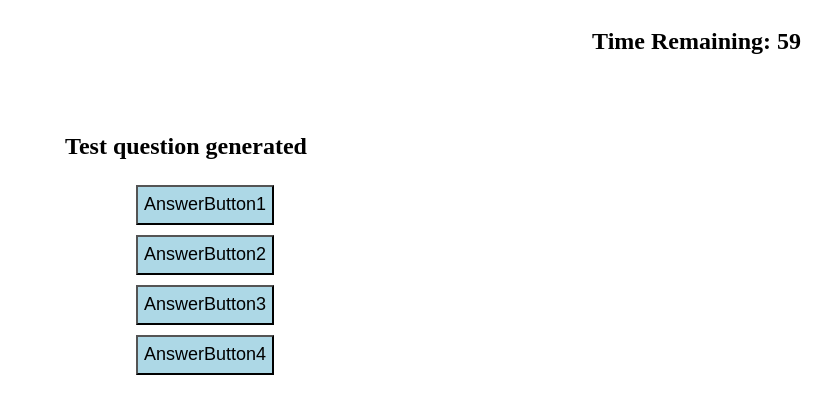
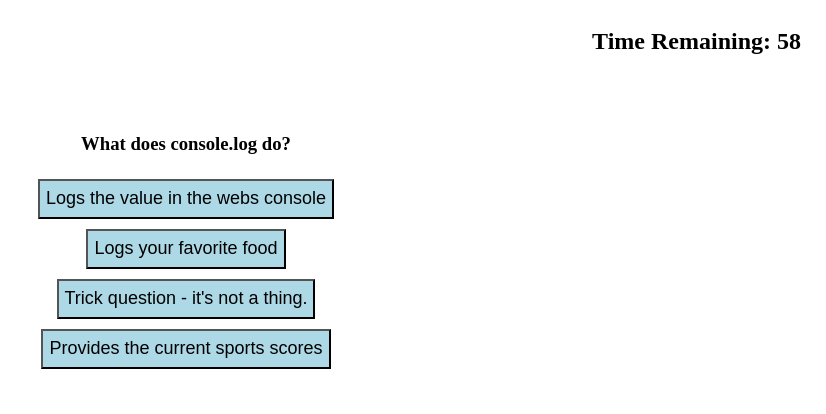
Before and after one commit to dr-50/API_Quiz, a plain HTML site: page index.html in a window 1280 px wide. Both pictures are taken after a click on the button "Start". Shown: the whole page, without its empty margins (454-1280 px from the left). Drawn offline with Linux system fonts and the light colour scheme.

Commit message:
added actual questions and answers

```diff
--- a/assets/css/styles.css
+++ b/assets/css/styles.css
@@ -12,10 +12,12 @@ body {
   /* margin-top: 100px; */
 }
 .container #instructions {
-    margin-top:125px; width:50%; text-align:center;
+  margin-top: 125px;
+  width: 50%;
+  text-align: center;
 }
 .container #start {
-    background-color:darkgreen;
+  background-color: darkgreen;
   width: 75px;
   height: 40px;
   color: cornsilk;
@@ -23,8 +25,26 @@ body {
   margin-top: 25px;
 }
 
-#buttonContainer {
-    display:flex; width:100px; flex-wrap:wrap; height:200px; align-items:center;
+#btnContainer {
+  display: flex;
+  width: auto;
+  flex-wrap: wrap;
+  height: 200px;
+  align-items: center;
+  margin: auto;
+}
+
+#btn1Container{
+    width: 100%;
+}
+#btn2Container{
+    width: 100%;
+}
+#btn3Container{
+    width: 100%;
+}
+#btn4Container{
+    width: 100%;
 }
 
 #timer {
--- a/assets/js/script.js
+++ b/assets/js/script.js
@@ -3,22 +3,64 @@ var startBtn = document.getElementById("start");
 var containerEl = document.getElementById("container");
 var pEl = document.getElementById("instructions");
 var luckEl = document.getElementById("luck");
-var h2El = document.createElement("h2");
+var btnContainer = document.getElementById("btnContainer");
+// var h2El = document.createElement("h2");
 var body= document.body;
+var decreaseTime = 2;
+var indexPlace = 0;
 
+var questionEl = document.getElementById("question");
+document.get
+
+var answerBtn1
+var answerBtn2
+var answerBtn3
+var answerBtn4
 var questions = [
-  { q: "The sky is blue.", a: "t" },
-  { q: "There are 365 days in a year.", a: "t" },
-  { q: "There are 42 ounces in a pound.", a: "f" },
-  { q: "The Declaration of Independence was created in 1745.", a: "f" },
-  { q: "Bananas are vegetables.", a: "f" },
+  { q: "What does console.log do?", a1: "Logs the value in the webs console" , a2: "Logs your favorite food", a3:"Trick question - it's not a thing.", a4:"Provides the current sports scores", answer:"Logs the value in the webs console"},
+  { q: "What is a DOM?", a1: "Due On Monday" , a2: "Don't Ommit Messages", a3:"Donuts On Mirrors", a4:"Document Object Model", answer:"Document Object Model"},
+  { q: "What javascript code allows you to select an element by it's id?", a1: "getElementByName" , a2: "getElementByClass", a3:"getElementById", a4:"This isn't possible through javascript", answer:"getElementById" },
+  { q: "What is pseudocode?", a1: "Comments within the program to detail what's happening in the backend" , a2: "Fake code to confuse hackers", a3:"An ancient coding language", a4:"Fake code for added security", answer:"Comments within the program to detail what's happening in the backend" }
 ];
 
-var score = 0;
+
+var highScore = 0;
+var timeLeft = 59;
+
+
+function startQuiz(){
+//remove good luck and start button
+luckEl.parentNode.removeChild(luckEl);
+startBtn.parentNode.removeChild(startBtn);
+pEl.parentNode.removeChild(pEl);
+
+// var questionEl = document.createElement('h2');
+//   body.appendChild(questionEl);
+
+var answerBtn1 = document.createElement('button');
+answerBtn1.id='answerBtn1';
+btn1Container.appendChild(answerBtn1)
+
+var answerBtn2 = document.createElement('button');
+answerBtn2.id='answerBtn2';
+btn2Container.appendChild(answerBtn2)
+
+var answerBtn3 = document.createElement('button');
+answerBtn3.id='answerBtn3';
+btn3Container.appendChild(answerBtn3)
+
+var answerBtn4 = document.createElement('button');
+answerBtn4.id='answerBtn4';
+btn4Container.appendChild(answerBtn4)
+
+
+countDown();
+questionGenerator();
+}
 
 //Timer that counts down from 60
 function countDown() {
-  var timeLeft = 60;
+
 
   //use the 'setInterval()' method to call a function to be executed every 1 second
   var timeInterval = setInterval(function () {
@@ -32,83 +74,88 @@ function countDown() {
   }, 1000);
 }
 
+
 //replace p text with question
 function questionGenerator() {
-  //remove good luck and start button
-  luckEl.parentNode.removeChild(luckEl);
-  startBtn.parentNode.removeChild(startBtn);
-  pEl.parentNode.removeChild(pEl);
 
-
-  //Create element for displaying questions
-
-  var questionEl = document.createElement('h2');
-  questionEl.textContent =
-    'Test question generated';
+    questionEl.textContent = questions[indexPlace].q;
   questionEl.setAttribute('style', 'margin-top:125px; width:100%;');
-  body.appendChild(questionEl);
+  //body.appendChild(questionEl);
 
 //create div container for holding answer buttons
-  var buttonContainer = document.createElement('div')
-  buttonContainer.id='btnContainer';
-  buttonContainer.setAttribute('style', 'backgroun-color:yellow; display:flex; width:100px; flex-wrap:wrap; height:200px; align-items:center; margin:auto;')
-  body.appendChild(buttonContainer);
+  //var buttonContainer = document.createElement('div')
+  //buttonContainer.id='btnContainer';
+  //var buttonContainer
+  //buttonContainer.setAttribute('style', 'background-color:yellow; display:flex; width:100px; flex-wrap:wrap; height:200px; align-items:center; margin:auto;')
+  //body.appendChild(buttonContainer);
 
 
   // create buttons for selecting answers
-  var answerBtn1 = document.createElement('button');
-  answerBtn1.id='answerBtn1';
-  answerBtn1.onclick=function(){testMessage1()};
-  answerBtn1.textContent = 'AnswerButton1';
+  //var answerBtn1 = document.createElement('button');
+  //answerBtn1.id='answerBtn1';
+  var answerBtn1 = document.getElementById("answerBtn1")
+  answerBtn1.onclick=function(){correctAnswerCheck()};
+  answerBtn1.textContent = questions[indexPlace].a1;
   answerBtn1.setAttribute('style', 'background-color:lightblue; height: 40px; font-size:large;');
-  buttonContainer.appendChild(answerBtn1);
+  //buttonContainer.appendChild(answerBtn1);
 
 
-  var answerBtn2 = document.createElement('button');
-  answerBtn2.id='answerBtn2';
-  answerBtn2.onclick=function(){testMessage2()};
-  answerBtn2.textContent='AnswerButton2';
+  //var answerBtn2 = document.createElement('button');
+//   answerBtn2.id='answerBtn2';
+    var answerBtn2 = document.getElementById("answerBtn2")
+  answerBtn2.onclick=function(){correctAnswerCheck()};
+  answerBtn2.textContent=questions[indexPlace].a2;
   answerBtn2.setAttribute('style', 'background-color:lightblue; height: 40px; font-size:large;');
-  buttonContainer.appendChild(answerBtn2);
+//   buttonContainer.appendChild(answerBtn2);
 
-  var answerBtn3 = document.createElement('button');
-  answerBtn3.id='answerBtn3';
-  answerBtn3.onclick=function(){testMessage3()};
-  answerBtn3.textContent='AnswerButton3';
+//   var answerBtn3 = document.createElement('button');
+
+//   answerBtn3.id='answerBtn3';
+var answerBtn3= document.getElementById("answerBtn3")
+  answerBtn3.onclick=function(){correctAnswerCheck()};
+  answerBtn3.textContent=questions[indexPlace].a3;
   answerBtn3.setAttribute('style', 'background-color:lightblue; height: 40px; font-size:large;');
-  buttonContainer.appendChild(answerBtn3);
+//   buttonContainer.appendChild(answerBtn3);
 
-  var answerBtn4 = document.createElement('button');
-  answerBtn4.id='answerBtn4';
-  answerBtn4.onclick=function(){testMessage4()};
-  answerBtn4.textContent='AnswerButton4';
+//   var answerBtn4 = document.createElement('button');
+//   answerBtn4.id='answerBtn4';
+var answerBtn4= document.getElementById("answerBtn4")
+  answerBtn4.onclick=function(){correctAnswerCheck()};
+  answerBtn4.textContent=questions[indexPlace].a4;
   answerBtn4.setAttribute('style', 'background-color:lightblue; height: 40px; font-size:large;');
-  buttonContainer.appendChild(answerBtn4);
+  //buttonContainer.appendChild(answerBtn4);
+
+}
+
+// functions for checking the correct answer
+function correctAnswerCheck(){
+    if(event.target.textContent===questions[indexPlace].answer){
+        indexPlace++;
+        if (indexPlace<=(questions.length-1)){
+        questionGenerator();
+        }else {
+            alert("end of game");
+            highScore=(timeLeft+1);
+            console.log(highScore);
+            if(localStorage.getItem("highScore")===null){
+                localStorage.setItem("highScore",highScore);
+            }
+            else if(highScore>localStorage.getItem("highScore")){
+                localStorage.setItem("highScore", highScore);
+                alert("new high score set");
+            }else{
+                alert("you didn't set a new high score");
+            }
+            //localStorage.setItem("highScore", highScore);
+            timerEl=0;
+        }
+        //end of game screen
+
+    }else{
+        timeLeft=timeLeft-decreaseTime;
+    }
+
+}
 
 
-  //randomly select question and answer from questions array
-
-  // for (var i=0; i<questions.length; i++){
-  //     var question = Math.floor(Math.random() *10) +1;
-  //     questionEls.textContent=question
-  //     console.log(question);
-
-  // }
-}
-
-// functions for answer buttons
-function testMessage1(){
-    alert("Test button1 ");
-}
-function testMessage2(){
-    alert("Test button2 ");
-}
-function testMessage3(){
-    alert("Test button3 ");
-}
-function testMessage4(){
-    alert("Test button4 ");
-}
-
-startBtn.addEventListener("click", countDown);
-startBtn.addEventListener("click", questionGenerator);
+startBtn.addEventListener("click", startQuiz);
--- a/index.html
+++ b/index.html
@@ -9,7 +9,7 @@
   </head>
   <body>
     <h2 id="timer">
-        Time Remaining:
+        Time Remaining: 60
     </h2>
     <div class="container">
       <p id="instructions">
@@ -23,6 +23,21 @@
 
 
       <button id="start">Start</button>
+
+      <h3 id="question"></h3>
+
+      <div id="btnContainer">
+          <div id="btn1Container"></div>
+          <div id="btn2Container"></div>
+          <div id="btn3Container"></div>
+          <div id="btn4Container"></div>
+          <!-- <button id="answerBtn1"></button>
+          <button id="answerBtn2"></button>
+          <button id="answerBtn3"></button>
+          <button id="answerBtn4"></button> -->
+      </div>
+
+
     </div>
 
     <script src="./assets/js/script.js"></script>
```
Lines whose indentation alone changed are shown as unchanged.
